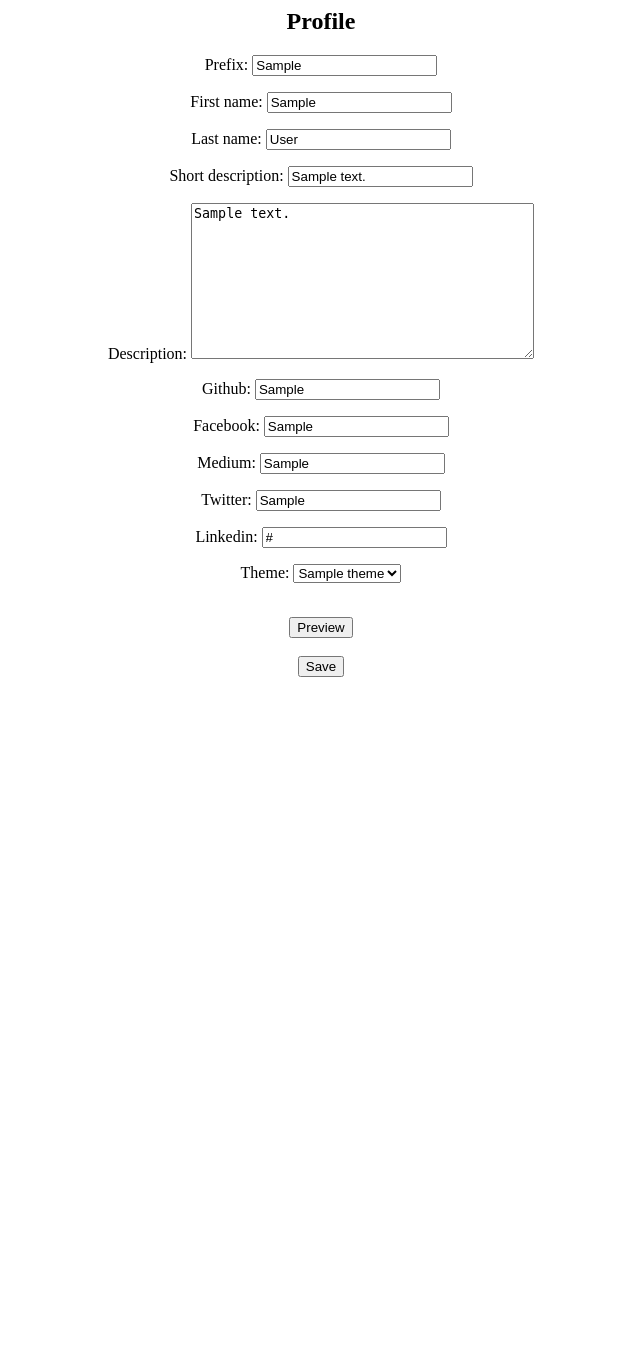
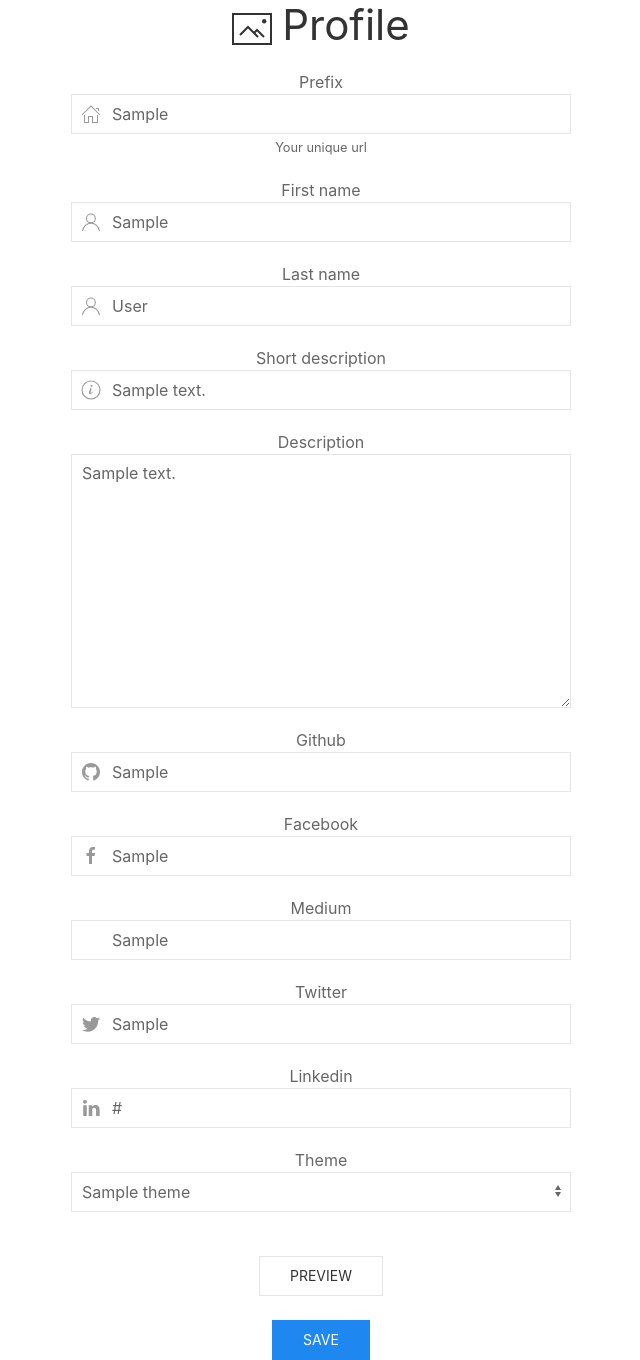
Before and after one commit to R9295/me, a Django app: page /me/profile in a window 1280 px wide. Shown: the whole page, without its empty margins (319-959 px from the left). Before the commit the page ends 677 px from the top, so only its background shows below. Run offline with Django 3.2, Linux system fonts and the light colour scheme; a user stored in the database is signed in; tables that the repository leaves empty hold one stand-in row (values such as "Sample post"); some libraries are stand-ins or nearby versions.

Commit message:
added styling to profile.html, with django supplying css classes through the modelform

```diff
--- a/core/forms.py
+++ b/core/forms.py
@@ -3,8 +3,40 @@ from django.core.exceptions import ValidationError
 
 from .models import Profile
 
+FIELD_CLASSES = {
+    'prefix': 'uk-input',
+    'first_name': 'uk-input',
+    'last_name': 'uk-input',
+    'short_description': 'uk-input',
+    'description': 'uk-textarea',
+    'github': 'uk-input',
+    'facebook': 'uk-input',
+    'twitter': 'uk-input',
+    'medium': 'uk-input',
+    'linkedin': 'uk-input',
+    'theme': 'uk-select',
+}
 
+FIELD_ICONS = {
+    'prefix': 'home',
+    'first_name': 'user',
+    'last_name': 'user',
+    'short_description': 'info',
+    'github': 'github',
+    'facebook': 'facebook',
+    'twitter': 'twitter',
+    'medium': 'medium',
+    'linkedin': 'linkedin',
+}
 class ProfileForm(forms.ModelForm):
+
+    def __init__(self, *args, **kwargs):
+        super(ProfileForm, self).__init__(*args, **kwargs)
+        # set classes
+        for k, v in self.fields.items():
+            v.widget.attrs['class'] = FIELD_CLASSES.get(k)
+            v.widget.icon = FIELD_ICONS.get(k)
+
 
     def clean(self):
         cleaned_data = super(ProfileForm, self).clean()
@@ -21,3 +53,6 @@ class ProfileForm(forms.ModelForm):
         widgets = {
             'user': forms.HiddenInput()
         }
+        help_texts = {
+            'prefix': 'Your unique url'
+        }
--- a/templates/app/profile.html
+++ b/templates/app/profile.html
@@ -1,20 +1,71 @@
 {% load static %}
+<!DOCTYPE html>
+<html>
+    <head>
+        <title>Title</title>
+        <meta charset="utf-8">
+        <meta name="viewport" content="width=device-width, initial-scale=1">
+        <!-- UIkit CSS -->
+        <link rel="stylesheet" href="https://cdnjs.cloudflare.com/ajax/libs/uikit/3.0.0-rc.10/css/uikit.min.css" />
 
+        <!-- UIkit JS -->
+        <script src="https://cdnjs.cloudflare.com/ajax/libs/uikit/3.0.0-rc.10/js/uikit.min.js"></script>
+        <script src="https://cdnjs.cloudflare.com/ajax/libs/uikit/3.0.0-rc.10/js/uikit-icons.min.js"></script>
+  </head>
+    <body>
       <div align="center">
+    <div class="uk-container-xsmall">
       {% block content %}
-  <h2>Profile</h2>
+        <h1 align="center"><span class="uk-margin-small-right" uk-icon="icon: image; ratio: 2"></span>Profile</h1>
         <!--<a href="{% url 'accounts:logout' %}">logout</a> -->
         <form method="post">
           {% csrf_token %}
-    {{ form.as_p }}
+
+                      {% if form.non_field_errors %}
+                      <div class="uk-alert-danger uk-width-5-6" uk-alert>
+                        <a class="uk-alert-close" uk-close></a>
+                            {{ form.non_field_errors }}
+                      </div>
+                      {% endif %}
+                      {% csrf_token %}
+                      {% for field in form.visible_fields %}
+                      <div class="uk-margin" align="">
+                        {% if field.errors %}
+                        <div class="uk-alert-danger uk-width-5-6" uk-alert>
+                          <a class="uk-alert-close" uk-close></a>
+                              {{ field.errors }}
+                        </div>
+                        {% endif %}
+                        <div align="center">
+                        <label for="{{field.id_for_label}}" align="left">
+                        {{ field.label }}
+                        </label>
                         <br>
-    <button id="preview">Preview</button>
+                        <div class="uk-inline uk-width-2-3" align="left">
+                          <!-- TODO find alternative icon provider with more icons-->
+                          {% if field.field.widget.icon %}
+                           <span class="uk-form-icon" uk-icon="icon: {{field.field.widget.icon}}"></span>
+                          {% endif %}
+                          {{field}}
+                        </div>
+                        </div>
+                        {% if field.help_text %}
+                        <small class="help" align="left">{{ field.help_text|safe }}</small>
+                        {% endif %}
+                    </div>
+                    {% endfor %}
+                    {% for field in form.hidden_fields%}
+                      {{ field }}
+                    {% endfor %}
+          <br>
+          <button class="uk-button uk-button-default" id="preview">PREVIEW</button>
           <br><br>
-    <button type="submit">Save</button>
+          <button class="uk-button uk-button-primary" type="submit">SAVE</button>
         </form>
 
       {% endblock %}
-<div>
+    </div>
+    </div>
 
       <script src="{% static "vendor/jquery/jquery.min.js" %}"></script>
       <script>
@@ -24,3 +75,5 @@
           window.open('/theme/'+$("#id_theme").val()+'?'+data)
         })
       </script>
+    </body>
+</html>
```
Lines whose indentation alone changed are shown as unchanged.
